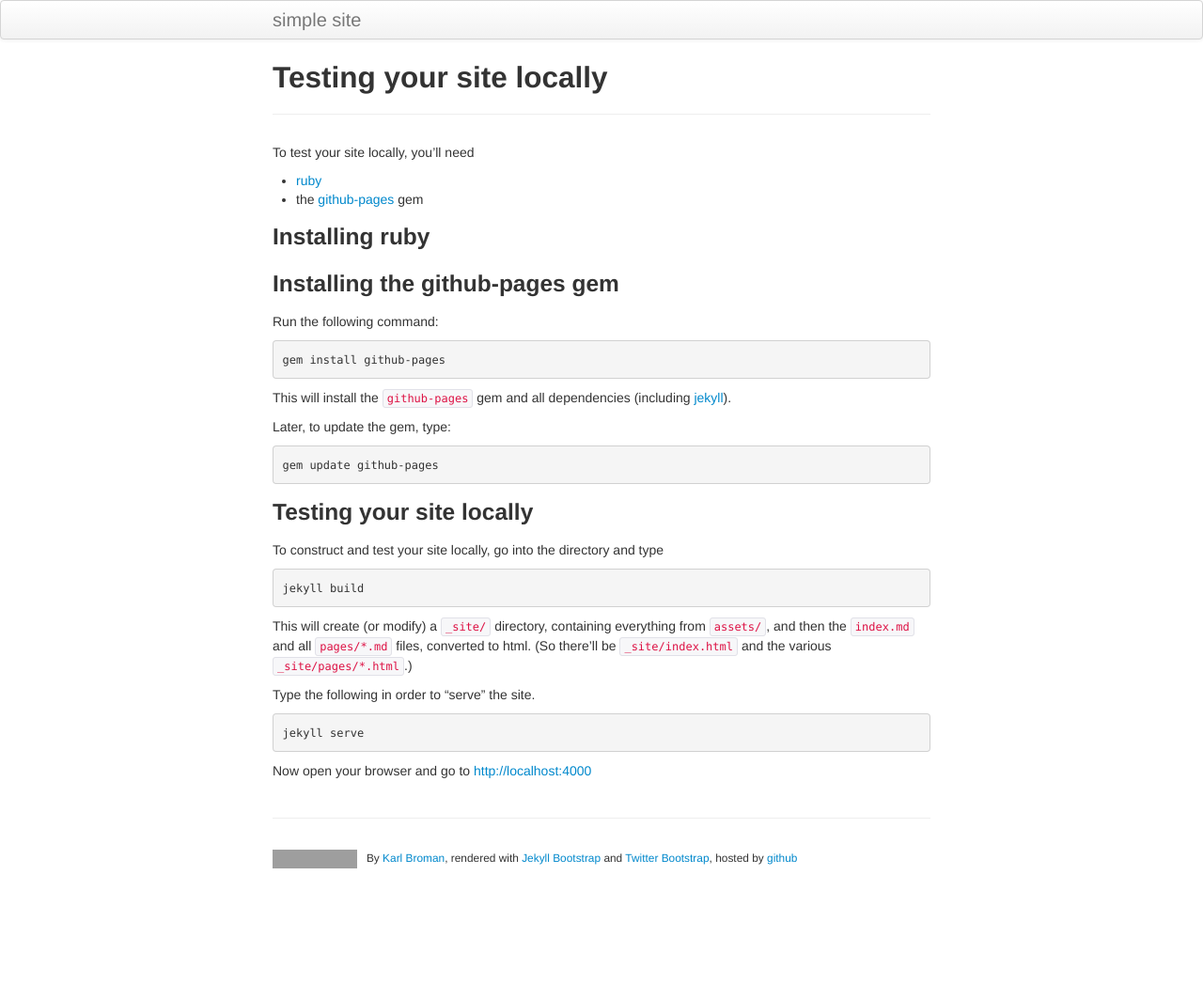
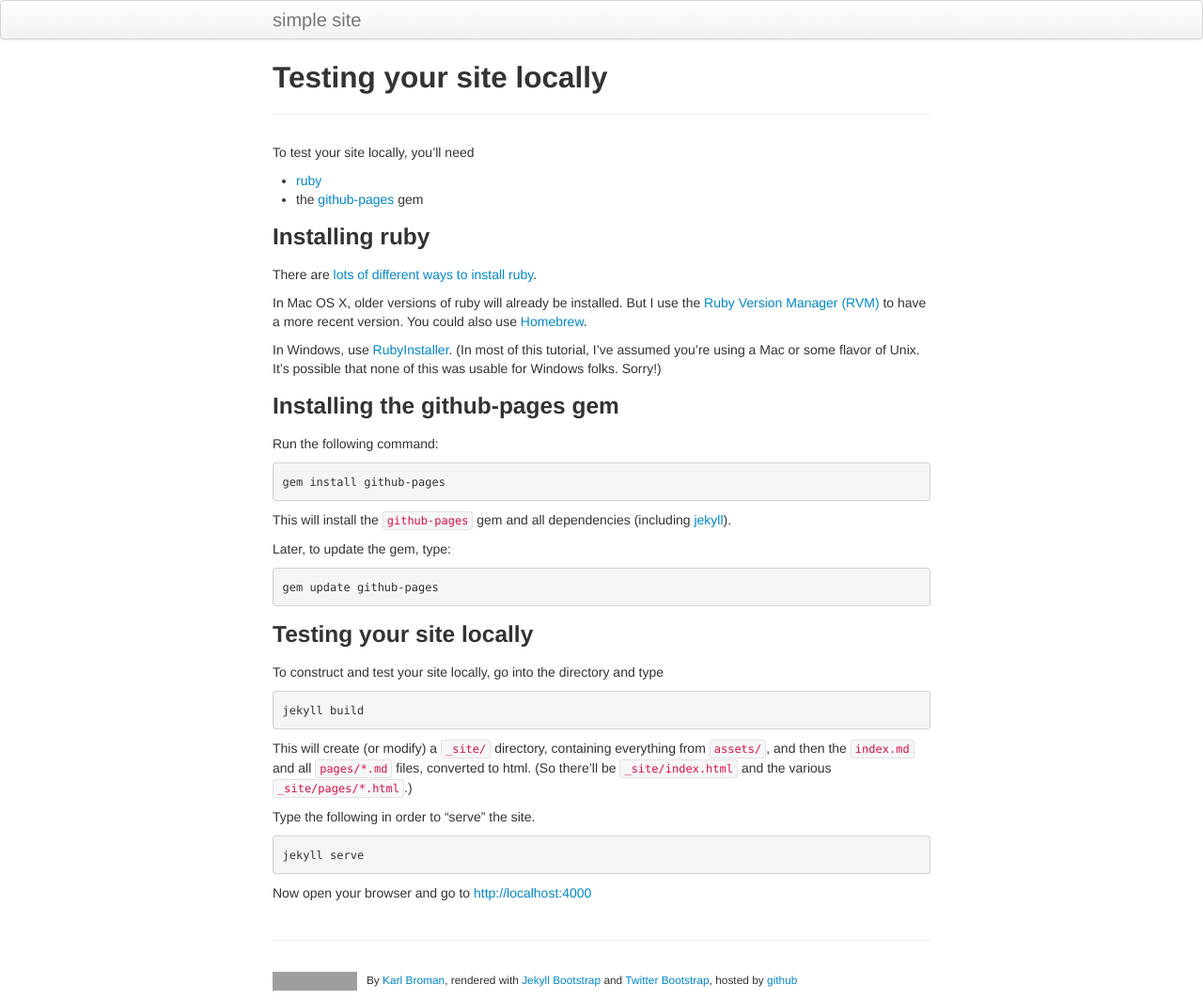
Before and after one commit to kbroman/simple_site, a Jekyll site: the page built from pages/local_test.md, in a window 1280 px wide. Shown: the whole page at 94% size. Built offline with Jekyll 4.4.1, drawn with Linux system fonts in a browser that asks for light colours; before the commit the page ends 934 px from its top, so only the background shows below that; grey boxes are pictures that could not be loaded.

Commit message:
How to install ruby

```diff
--- a/pages/local_test.md
+++ b/pages/local_test.md
@@ -9,6 +9,19 @@ To test your site locally, you'll need
 - the [github-pages](https://github.com/github/pages-gem) gem
 
 ### Installing ruby
+
+There are
+[lots of different ways to install ruby](https://www.ruby-lang.org/en/installation/).
+
+
+In Mac OS X, older versions of ruby will already be installed.  But I
+use the [Ruby Version Manager (RVM)](http://rvm.io/) to have a more
+recent version.  You could also use [Homebrew](http://brew.sh/).
+
+In Windows, use [RubyInstaller](http://rubyinstaller.org/). (In most
+of this tutorial, I've assumed you're using a Mac or some flavor of
+Unix. It's possible that none of this was usable for Windows
+folks. Sorry!)
 
 
 ### Installing the github-pages gem
```
